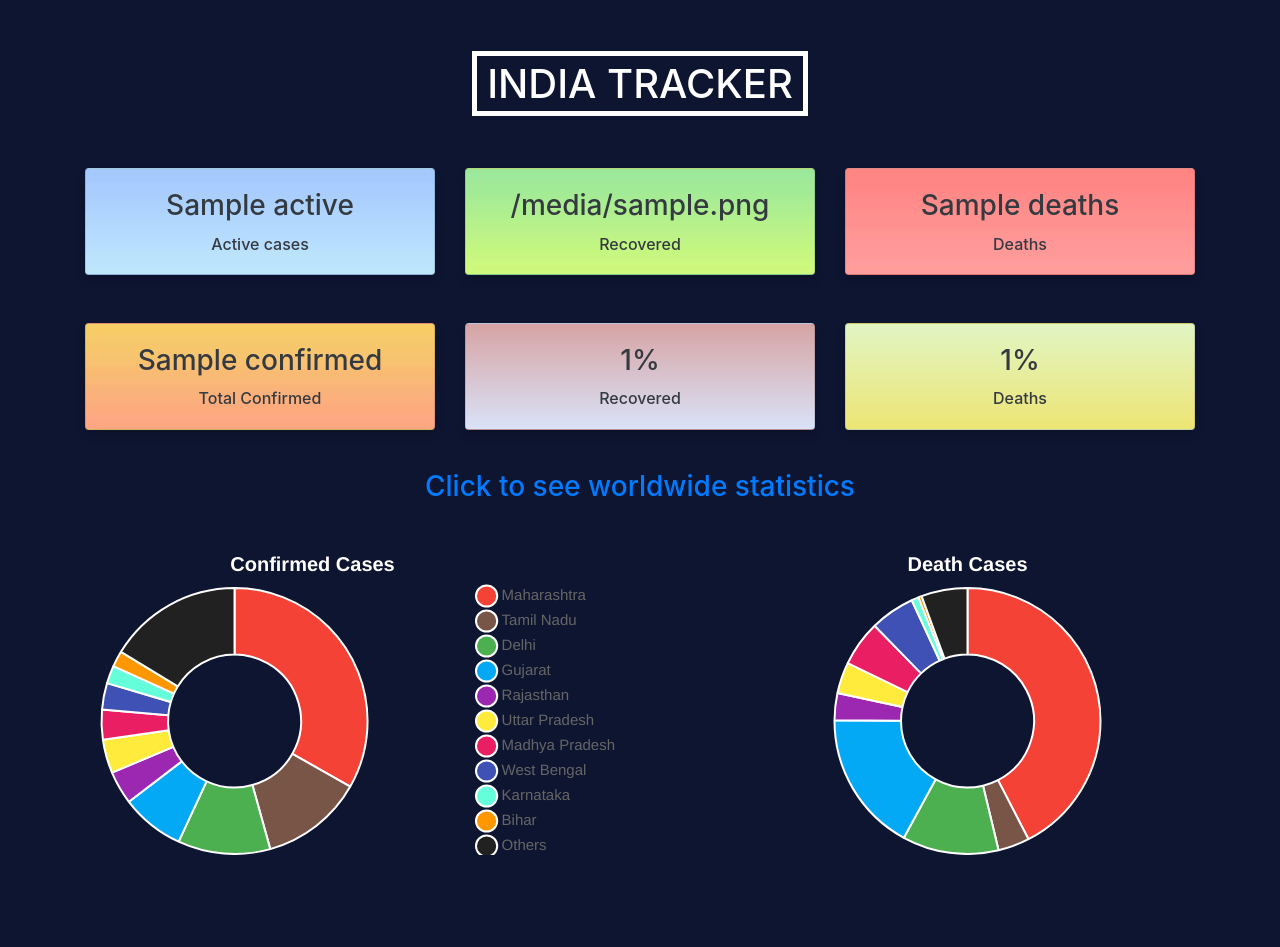
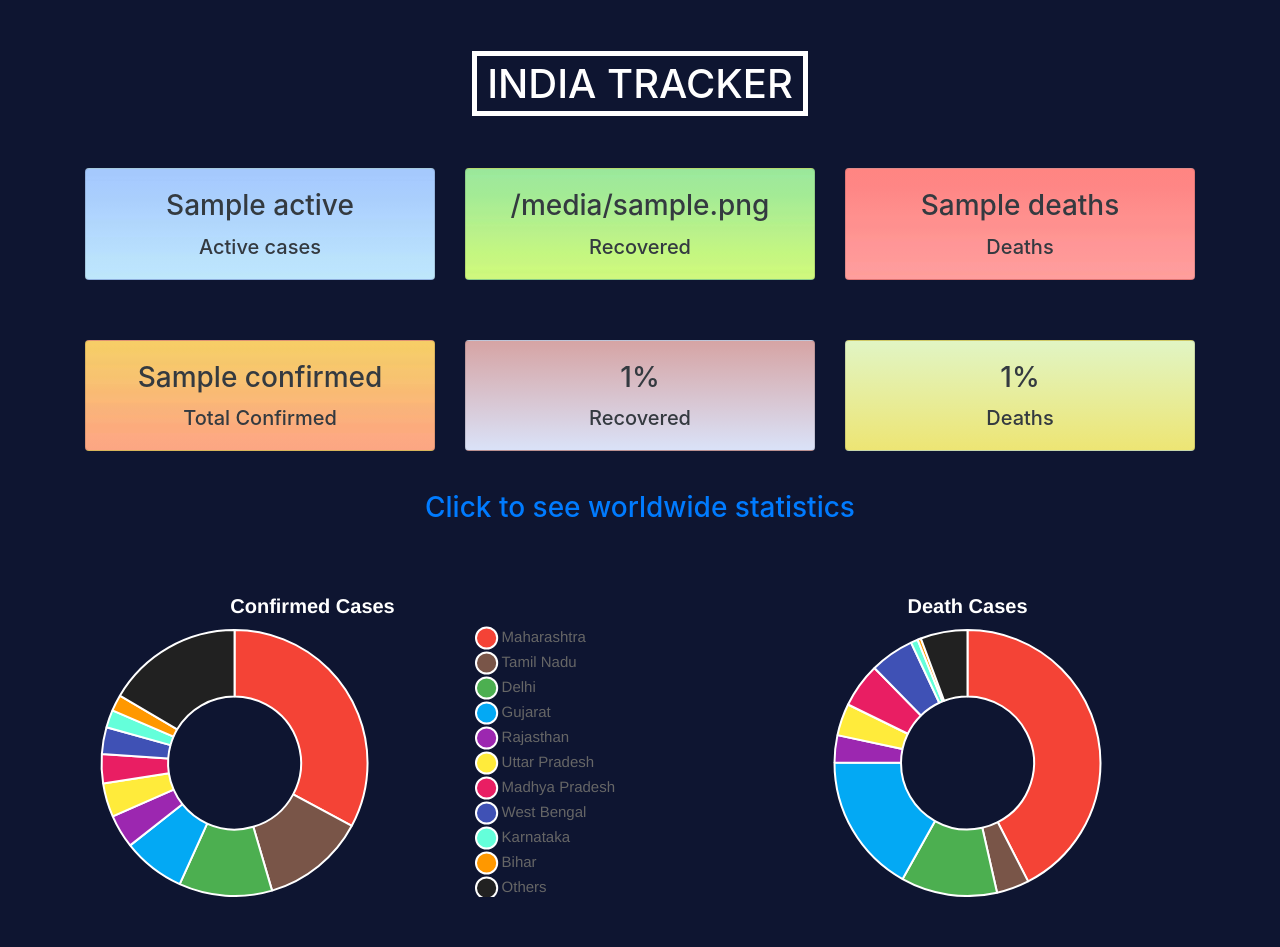
Before and after one commit to dummy26/Covid-Warriors, a Django app: template home/templates/home/india_tracker.html in a window 1280 px wide. Before the commit the page ends 855 px from the top, so only its background shows below. Run offline with Django 3.2, Linux system fonts and the light colour scheme; the template is opened without the code that fills it: most values are stand-ins (such as "Sample title", 1, 10 or a date in 2020); parts of the project's set-up code (start-up, migrations or seed data) failed here and were passed over; some libraries are stand-ins or nearby versions.

Commit message:
minor changes in code

```diff
--- a/home/static/home/chart_data.json
+++ b/home/static/home/chart_data.json
@@ -1 +1 @@
-{"USA": {"Confirmed": 1960897, "Deaths": 110990}, "Brazil": {"Confirmed": 707412, "Deaths": 37134}, "Russia": {"Confirmed": 476043, "Deaths": 5963}, "United Kingdom": {"Confirmed": 288834, "Deaths": 40680}, "Spain": {"Confirmed": 241717, "Deaths": 27136}, "Italy": {"Confirmed": 235278, "Deaths": 33964}, "India": {"Confirmed": 265928, "Deaths": 7473}, "France": {"Confirmed": 191313, "Deaths": 29212}, "Germany": {"Confirmed": 186109, "Deaths": 8695}, "Peru": {"Confirmed": 199696, "Deaths": 5571}, "Turkey": {"Confirmed": 171121, "Deaths": 4711}, "Iran": {"Confirmed": 173832, "Deaths": 8351}}
+{"USA": {"Confirmed": 1979411, "Deaths": 111989}, "Brazil": {"Confirmed": 739503, "Deaths": 38406}, "Russia": {"Confirmed": 484630, "Deaths": 6134}, "United Kingdom": {"Confirmed": 290581, "Deaths": 40968}, "Spain": {"Confirmed": 241966, "Deaths": 27136}, "Italy": {"Confirmed": 235561, "Deaths": 34043}, "India": {"Confirmed": 276146, "Deaths": 7750}, "France": {"Confirmed": 191523, "Deaths": 29299}, "Germany": {"Confirmed": 186506, "Deaths": 8736}, "Peru": {"Confirmed": 203736, "Deaths": 5738}, "Turkey": {"Confirmed": 172114, "Deaths": 4729}, "Iran": {"Confirmed": 175927, "Deaths": 8425}}
--- a/home/static/home/india_pie_data.json
+++ b/home/static/home/india_pie_data.json
@@ -1 +1 @@
-{"Maharashtra": {"Confirmed": 88528, "Deaths": 3169}, "Tamil Nadu": {"Confirmed": 33229, "Deaths": 286}, "Delhi": {"Confirmed": 29943, "Deaths": 874}, "Gujarat": {"Confirmed": 20545, "Deaths": 1280}, "Rajasthan": {"Confirmed": 10763, "Deaths": 246}, "Uttar Pradesh": {"Confirmed": 10947, "Deaths": 283}, "Madhya Pradesh": {"Confirmed": 9638, "Deaths": 414}, "West Bengal": {"Confirmed": 8613, "Deaths": 405}, "Karnataka": {"Confirmed": 5760, "Deaths": 64}, "Bihar": {"Confirmed": 5202, "Deaths": 31}, "Others": {"Confirmed": 43430, "Deaths": 419}}
+{"Maharashtra": {"Confirmed": 90787, "Deaths": 3289}, "Tamil Nadu": {"Confirmed": 34914, "Deaths": 307}, "Delhi": {"Confirmed": 31309, "Deaths": 905}, "Gujarat": {"Confirmed": 21014, "Deaths": 1313}, "Rajasthan": {"Confirmed": 11245, "Deaths": 255}, "Uttar Pradesh": {"Confirmed": 11335, "Deaths": 301}, "Madhya Pradesh": {"Confirmed": 9849, "Deaths": 420}, "West Bengal": {"Confirmed": 8985, "Deaths": 415}, "Karnataka": {"Confirmed": 5921, "Deaths": 66}, "Bihar": {"Confirmed": 5459, "Deaths": 32}, "Others": {"Confirmed": 45765, "Deaths": 442}}
--- a/home/static/home/india_tracker.css
+++ b/home/static/home/india_tracker.css
@@ -1,7 +1,6 @@
 body,
 html {
     background-color: #0e1531;
-    /* background-color: #EEEEEE; */
 }
 
 .heading {
@@ -19,6 +18,10 @@ h1 {
     border: 5px solid #fff;
 }
 
+.row {
+    margin-top: 60px;
+}
+
 .worldStats {
     align-items: center;
     justify-content: center;
@@ -27,16 +30,11 @@ h1 {
 }
 
 .pie_charts {
-    /* margin-top: 50px; */
     margin-bottom: 50px;
 }
 
-.my_shadow {
-    box-shadow: 0 6px 8px rgba(0, 0, 0, 0.15);
-}
-
 .card {
-    transition: 0.4s all;
+    transition: all 0.4s;
 }
 
 .card:hover {
--- a/home/static/home/india_tracker.js
+++ b/home/static/home/india_tracker.js
@@ -3,7 +3,14 @@ let confirmed_data = [];
 let deaths_data = [];
 let myChart;
 
-$.getJSON("static/home/india_pie_data.json", (data) => {
+fetch("static/home/india_pie_data.json")
+    .then(
+        (response) => {
+            if (response.status !== 200) {
+                console.log("Error getting data");
+                return;
+            }
+            response.json().then((data) => {
                 for (let key in data) {
                     labels.push(key);
                     confirmed_data.push(data[key]["Confirmed"]);
@@ -11,13 +18,15 @@ $.getJSON("static/home/india_pie_data.json", (data) => {
                 }
                 displayChart("confirmed_pie", confirmed_data, "Confirmed Cases", true);
                 displayChart("deaths_pie", deaths_data, "Death Cases");
-
+            });
         })
+    .catch((err) => {
+        console.log('Fetch Error:', err);
+    });
 
 //displays chart
 function displayChart(id, myData, title, legend = false) {
     let ctx = document.getElementById(id).getContext('2d');
-
 
     let data = {
         labels: labels,
@@ -41,6 +50,7 @@ function displayChart(id, myData, title, legend = false) {
                 fontColor: 'white',
             },
             legend: {
+                //to disable clicking on legend
                 onClick: (e) => e.stopPropagation(),
                 display: legend,
                 position: 'right',
--- a/home/static/home/search_result.js
+++ b/home/static/home/search_result.js
@@ -16,17 +16,17 @@ if ('speechSynthesis' in window) {
             tts.cancel();
             tts.speak(toSpeak);
             // console.log("started speaking");
-            play_btn.setAttribute("src", "../media/icons/pause.png")
+            play_btn.setAttribute("src", "/media/icons/pause.png")
         } else if (tts.speaking) {
             // tts.pause(); //this lags a bit
             tts.cancel();
             // console.log("speaking cancelled");
-            play_btn.setAttribute("src", "../media/icons/play.png")
+            play_btn.setAttribute("src", "/media/icons/play.png")
         }
     });
     // show play icon when finished speaking
     toSpeak.onend = (e) => {
-        play_btn.setAttribute("src", "../media/icons/play.png");
+        play_btn.setAttribute("src", "/media/icons/play.png");
         // console.log("speaking finished");
     }
 
--- a/home/templates/home/india_tracker.html
+++ b/home/templates/home/india_tracker.html
@@ -16,34 +16,34 @@
 
 <body>
     <div class="heading">
-        <h1> India Tracker</h1>
+        <h1>India Tracker</h1>
     </div>
 
     <div class="container">
-        <div class="row mb-5">
+        <div class="row">
             <div class="col-4">
-                <div class="card text-dark bg-blue text-center my_shadow">
+                <div class="card text-dark bg-blue text-center">
                     <div class="card-body">
                         <h3 class='card-title'>{{Active}}</h3>
-                        <h6 class="card-text"> Active cases</h6>
+                        <h5 class="card-text"> Active cases</h5>
                     </div>
                 </div>
             </div>
 
-            <div class="col-4 ">
-                <div class="card text-dark bg-green text-center my_shadow">
+            <div class="col-4">
+                <div class="card text-dark bg-green text-center">
                     <div class="card-body">
                         <h3 class='card-title'>{{Recovered}}</h3>
-                        <h6 class="card-text"> Recovered</h6>
+                        <h5 class="card-text"> Recovered</h5>
                     </div>
                 </div>
             </div>
 
-            <div class="col-4 ">
-                <div class="card text-dark bg-red text-center my_shadow">
+            <div class="col-4">
+                <div class="card text-dark bg-red text-center">
                     <div class="card-body">
                         <h3 class='card-title'>{{Deaths}}</h3>
-                        <h6 class="card-text"> Deaths</h6>
+                        <h5 class="card-text"> Deaths</h5>
                     </div>
                 </div>
             </div>
@@ -52,28 +52,28 @@
 
         <div class="row">
             <div class="col-4">
-                <div class="card text-dark bg-orange text-center my_shadow">
+                <div class="card text-dark bg-orange text-center">
                     <div class="card-body">
                         <h3 class='card-title'>{{Confirmed}}</h3>
-                        <h6 class="card-text">Total Confirmed</h6>
+                        <h5 class="card-text">Total Confirmed</h5>
                     </div>
                 </div>
             </div>
 
-            <div class="col-4 ">
-                <div class="card text-dark bg-purple text-center my_shadow">
+            <div class="col-4">
+                <div class="card text-dark bg-purple text-center">
                     <div class="card-body">
-                        <h3 class='card-title '>{{recover_percent}}%</h3>
-                        <h6 class="card-text">Recovered</h6>
+                        <h3 class='card-title'>{{recover_percent}}%</h3>
+                        <h5 class="card-text">Recovered</h5>
                     </div>
                 </div>
             </div>
 
-            <div class="col-4 ">
-                <div class="card text-dark bg-lemon text-center my_shadow">
+            <div class="col-4">
+                <div class="card text-dark bg-lemon text-center">
                     <div class="card-body">
                         <h3 class='card-title'>{{death_percent}}%</h3>
-                        <h6 class="card-text">Deaths</h6>
+                        <h5 class="card-text">Deaths</h5>
                     </div>
                 </div>
             </div>
@@ -101,7 +101,6 @@
         </div>
     </div>
 
-    <script src="https://code.jquery.com/jquery-3.5.1.min.js" integrity="sha256-9/aliU8dGd2tb6OSsuzixeV4y/faTqgFtohetphbbj0=" crossorigin="anonymous"></script>
     <script src="https://cdnjs.cloudflare.com/ajax/libs/Chart.js/2.9.3/Chart.min.js"></script>
     <script src="{%static 'home/india_tracker.js'%}"></script>
 
--- a/home/views.py
+++ b/home/views.py
@@ -27,7 +27,6 @@ class ArticleDetailView(DetailView):
 
 
 def india_tracker(request):
-    # save_heat_map()
     save_json()
     data = get_data()
     context = {
```
Also changed, not shown: home/static/home/404.css (+9 -9 lines), home/static/home/search_result.css (+7 -11 lines), home/templates/home/search_result.html (+15 -14 lines). Lines whose indentation alone changed are shown as unchanged.
